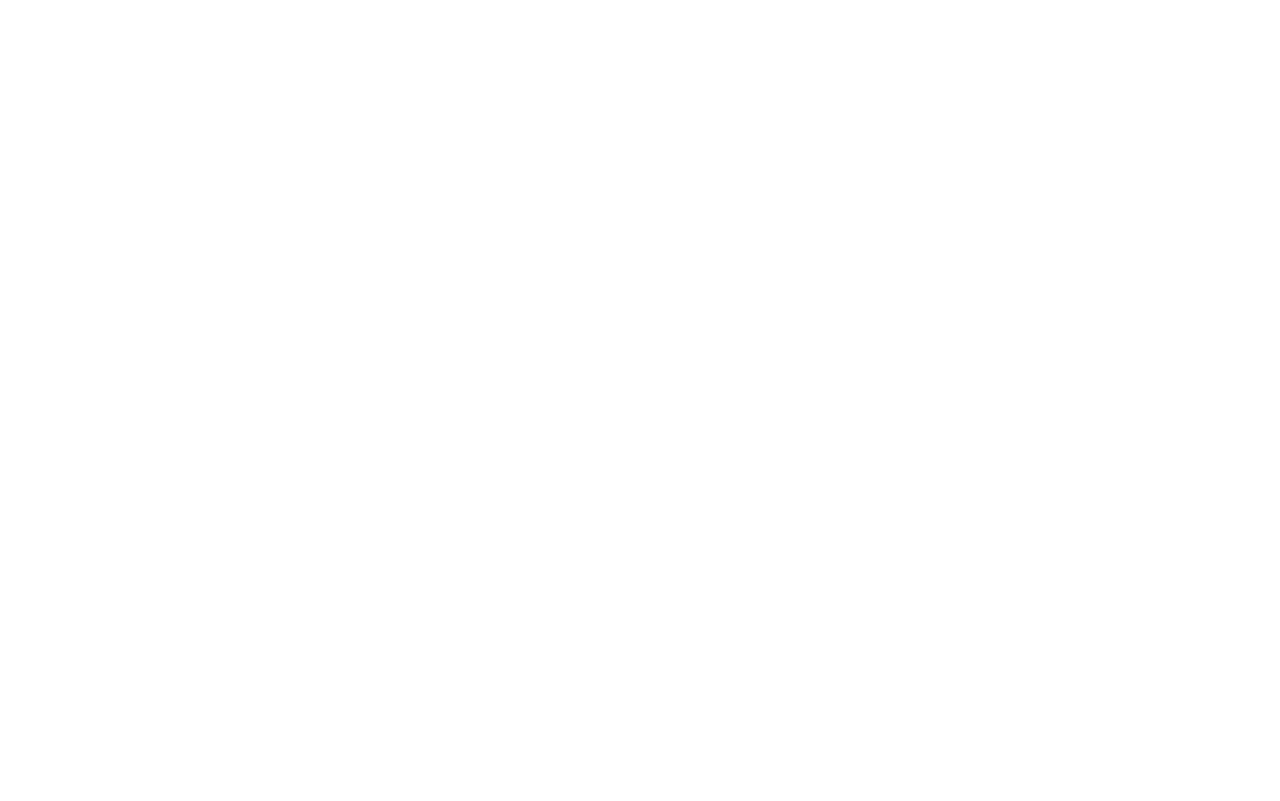
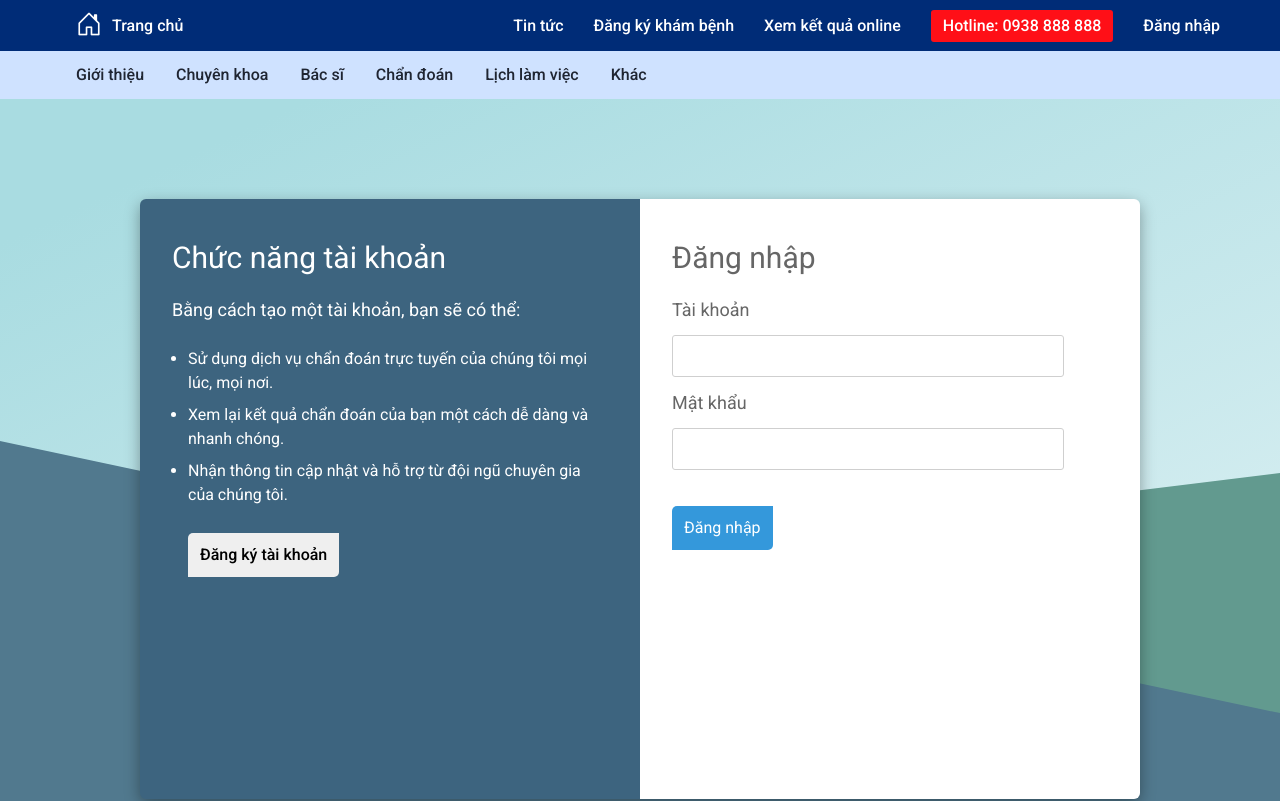
Before and after one commit to tkzero789/Hospital, a React (Create React App) app in the folder client/: page /test-signin in a window 1280 px wide. Before the commit this address had no page. Built offline with nearby package versions, Linux system fonts and the light colour scheme.

Commit message:
Edited Sign-in page in TestSignin.js

```diff
--- a/client/src/App.js
+++ b/client/src/App.js
@@ -20,6 +20,7 @@
 import ApptRequest from "./pages/apptRequest";
 import { useAuth } from "./AuthContext";
 import RequireAuth from "./RequireAuth";
+import TestSignin from "./pages/testSignin";
 
 const App = () => {
   const { getUserRole } = useAuth();
@@ -39,6 +40,8 @@
         <Route path="/signup" element={<Signup />} />
         <Route path="/signup-doctor" element={<SignupDoctor />} />
         <Route path="/signin" element={<Signin />} />
+        <Route path="/test-signin" element={<TestSignin />} />
+
         <Route
           path="/create-symptom"
           element={
--- a/client/src/components/MainNav.js
+++ b/client/src/components/MainNav.js
@@ -7,7 +7,7 @@
   { link: "/home", text: "Trang chủ" },
   { link: "/test-home", text: "Tin tức" },
   { link: "/appt-request", text: "Đăng ký khám bệnh" },
-  { link: "", text: "Xem kết quả online" },
+  { link: "/test-signin", text: "Xem kết quả online" },
   { link: "", text: "Hotline: 0938 888 888" },
 ];
 
@@ -75,7 +75,10 @@
                 </li>
               ) : (
                 <li key={"signout"}>
-                  <NavLink className="nav-link nav-link-first" to="/signin">
+                  <NavLink
+                    className="nav-link nav-link-first"
+                    to="/test-signin"
+                  >
                     <div className="main-nav-text">Đăng nhập</div>
                   </NavLink>
                 </li>
--- a/client/src/css/base.css
+++ b/client/src/css/base.css
@@ -96,7 +96,9 @@
 h4,
 h5,
 h6,
-p {
+p,
+ul,
+li {
   padding: 0;
   margin: 0;
 }
--- a/client/src/css/styles.css
+++ b/client/src/css/styles.css
@@ -1,4 +1,12 @@
 /* CUSTOM SPACING */
+.mt-6 {
+  margin-top: 4rem;
+}
+
+.mt-7 {
+  margin-top: 5rem;
+}
+
 .ms-6 {
   margin-left: 4rem;
 }
@@ -1074,3 +1082,169 @@
 .symp-checker-board .card {
   border: 1px solid var(--header-color);
 }
+
+/* SIGN IN PAGE */
+.shape {
+  width: 100%;
+  height: 50%;
+  position: absolute;
+  bottom: 0;
+  left: 0;
+}
+
+.l-shape {
+  transform: rotate(12deg) translateY(calc(tan(12deg) * 50vw * 1.3))
+    scale(calc(1.3 + tan(12deg)));
+  background-color: #51798e;
+}
+
+.r-shape {
+  transform: rotate(-7deg) translateY(calc(tan(12deg) * 50vw * 1.1))
+    scale(calc(1.3 + tan(12deg)));
+  background-color: #629a8f;
+}
+
+.signin-bg {
+  background: linear-gradient(
+    335deg,
+    rgb(217, 239, 242) 11.2%,
+    rgb(169, 220, 225) 88.9%
+  );
+  height: calc(100vh - 98px);
+}
+
+.signin {
+  display: flex;
+  flex-direction: column;
+  position: relative;
+}
+
+.zi {
+  z-index: 99;
+}
+
+.signin-wrapper {
+  display: flex;
+  justify-content: center;
+  padding-top: 100px;
+}
+
+.signin-box {
+  display: flex;
+  width: 1000px;
+  height: 600px;
+  border-radius: 8px;
+  box-shadow: rgba(0, 0, 0, 0.35) 0px 5px 15px;
+}
+
+.signin-left {
+  background-color: #3d647f;
+  border-top-left-radius: 6px;
+  border-bottom-left-radius: 6px;
+}
+
+.signin-left-container {
+  padding: 36px 32px;
+}
+
+.signin-left-header {
+  font-size: 30px;
+  color: var(--text-white);
+}
+
+.signin-left-body {
+  font-size: 18px;
+  color: var(--text-white);
+  padding-top: 16px;
+}
+
+.signin-left-list {
+  font-size: 16px;
+  padding-top: 16px;
+  padding-left: 16px;
+}
+
+.signin-left-list li {
+  margin: 8px 0;
+}
+
+.signin-left-btn {
+  margin-top: 26px;
+  margin-left: 16px;
+}
+
+.signin-left-btn button {
+  border: none;
+  padding: 10px 12px;
+  font-weight: var(--roboto-medium-weight);
+  border-top-left-radius: 5px;
+  border-bottom-right-radius: 5px;
+}
+
+.signin-left-btn button:hover {
+  background-color: #e2e0e0;
+}
+
+.signin-right {
+  background-color: #fff;
+  border-top-right-radius: 6px;
+  border-bottom-right-radius: 6px;
+}
+
+.signin-right-container {
+  padding: 36px 32px;
+}
+
+.signin-right-header {
+  font-size: 30px;
+  color: #666;
+}
+
+.signin-right-form {
+  padding-top: 16px;
+}
+
+.signin-right-form form label {
+  display: block;
+  font-size: 18px;
+  color: #666;
+}
+
+.signin-right-form form input {
+  margin: 12px 0;
+  width: 90%;
+  padding: 8px;
+  border: 1px solid #cfcfcf;
+  outline-color: #3498db;
+  border-radius: 3px;
+}
+
+.signin-right-form form input.empty {
+  outline: 1px solid red;
+}
+
+.signin-right-btn {
+  margin-top: 24px;
+}
+
+.signin-right-btn button {
+  background-color: #3498db;
+  color: var(--text-white);
+  padding: 10px 12px;
+  border-top-left-radius: 5px;
+  border-bottom-right-radius: 5px;
+  border: none;
+}
+
+.signin-right-btn button:hover {
+  background-color: var(--btn-blue-hover);
+}
+
+.signin-footer {
+  margin-top: 70px;
+}
+
+.signin-footer a {
+  color: var(--text-white);
+  margin: 0 8px;
+}
--- a/client/src/pages/signin.js
+++ b/client/src/pages/signin.js
@@ -2,8 +2,6 @@
 import { NavLink } from "react-router-dom";
 import { useNavigate } from "react-router";
 import axios from "axios";
-import "bootstrap-icons/font/bootstrap-icons.css";
-
 import AdminNavBar from "../components/AdminNavBar";
 import SignupLogo from "../assets/signup-logo.png";
 import { useAuth } from "../AuthContext";
--- /dev/null
+++ b/client/src/pages/testSignin.js
@@ -0,0 +1,191 @@
+import React, { useState } from "react";
+import { NavLink } from "react-router-dom";
+import { useNavigate } from "react-router";
+import axios from "axios";
+import MainNav from "../components/MainNav";
+import LowNav from "../components/LowNav";
+import { useAuth } from "../AuthContext";
+
+export default function TestSignin() {
+  // User
+  const [user, setUser] = useState({
+    email: "",
+    phoneNumber: "",
+    password: "",
+    role: "patient",
+  });
+  const { login } = useAuth();
+
+  const updateEmailOrPhoneField = (event) => {
+    let _user = { ...user };
+    const inputValue = event.target.value.trim();
+    if (inputValue.includes("@")) {
+      _user["email"] = event.target.value;
+    } else {
+      _user["phoneNumber"] = event.target.value;
+    }
+    setUser(_user);
+  };
+
+  const updatePasswordField = (event) => {
+    let _user = { ...user };
+    _user[event.target.name] = event.target.value;
+    setUser(_user);
+  };
+
+  const navigate = useNavigate();
+
+  // Confirm Sign In
+  async function confirmSignin(e) {
+    e.preventDefault();
+    await axios
+      .post(
+        "https://symptom-checker-with-mern-backend.onrender.com/signin",
+        user
+      )
+      .then((res) => {
+        console.log("Signed in");
+        console.log(res.data);
+        setUser({
+          email: "",
+          phoneNumber: "",
+          password: "",
+          role: "patient",
+        });
+        const token = res.data.token;
+        login(token);
+        navigate("/");
+      })
+      .catch((err) => {
+        if (err.response && err.response.status === 401) {
+          window.alert("Thông tin đăng nhập không chính xác. Vui lòng thử lại");
+        } else {
+          const message = `An error occurred: ${err}`;
+          window.alert(message);
+        }
+        return;
+      });
+  }
+
+  // Check for empty input
+  const [isInputEmpty, setIsInputEmpty] = useState(false);
+
+  const checkInputEmpty = () => {
+    const isEmpty = (!user.email && !user.phoneNumber) || !user.password;
+    setIsInputEmpty(isEmpty);
+  };
+
+  return (
+    <>
+      <MainNav />
+      <LowNav />
+      <div className="signin-bg">
+        <div className="signin">
+          <div className="shape r-shape"></div>
+          <div className="shape l-shape"></div>
+          <div className="content-container zi">
+            <div className="signin-wrapper">
+              <div className="signin-box">
+                <div className="c-6 signin-left">
+                  <div className="signin-left-container">
+                    <div className="signin-left-header">
+                      <span>Chức năng tài khoản</span>
+                    </div>
+                    <div className="signin-left-body">
+                      <span>
+                        Bằng cách tạo một tài khoản, bạn sẽ có thể:
+                        <br />
+                      </span>
+                      <ul className="signin-left-list">
+                        <li>
+                          Sử dụng dịch vụ chẩn đoán trực tuyến của chúng tôi mọi
+                          lúc, mọi nơi.
+                        </li>
+                        <li>
+                          Xem lại kết quả chẩn đoán của bạn một cách dễ dàng và
+                          nhanh chóng.
+                        </li>
+                        <li>
+                          Nhận thông tin cập nhật và hỗ trợ từ đội ngũ chuyên
+                          gia của chúng tôi.
+                        </li>
+                      </ul>
+                    </div>
+                    <div className="signin-left-btn">
+                      <NavLink to="/signup">
+                        <button type="button">Đăng ký tài khoản</button>
+                      </NavLink>
+                    </div>
+                  </div>
+                </div>
+                <div className="c-6 signin-right">
+                  <div className="signin-right-container">
+                    <div className="signin-right-header">
+                      <span>Đăng nhập</span>
+                    </div>
+                    <div className="signin-right-form">
+                      <form>
+                        <label for="username">Tài khoản</label>
+                        <input
+                          type="text"
+                          id="username"
+                          name="username"
+                          required
+                          onChange={(e) => updateEmailOrPhoneField(e)}
+                          className={`${
+                            !user.email && !user.phoneNumber && isInputEmpty
+                              ? "empty"
+                              : ""
+                          }`}
+                        ></input>
+                        <label for="password">Mật khẩu</label>
+                        <input
+                          type="text"
+                          id="password"
+                          name="password"
+                          required
+                          onChange={(e) => updatePasswordField(e)}
+                          className={`${
+                            !user.password && isInputEmpty ? "empty" : ""
+                          }`}
+                        ></input>
+                      </form>
+                    </div>
+                    <div className="signin-right-btn">
+                      <button
+                        type="button"
+                        onClick={(e) => {
+                          checkInputEmpty();
+                          if (!isInputEmpty) {
+                            confirmSignin(e);
+                          }
+                        }}
+                      >
+                        Đăng nhập
+                      </button>
+                    </div>
+                  </div>
+                </div>
+              </div>
+            </div>
+          </div>
+          <div className="signin-footer zi text-center">
+            <span className="text-white">
+              Copyright © 2024 BKC. All rights reserved.
+            </span>
+            <div></div>
+            <NavLink className="text-decoration-none ">
+              <span>Điều khoản</span>
+            </NavLink>
+            <NavLink className="text-decoration-none ">
+              <span>Chính sách</span>
+            </NavLink>
+            <NavLink className="text-decoration-none ">
+              <span>Trợ giúp</span>
+            </NavLink>
+          </div>
+        </div>
+      </div>
+    </>
+  );
+}
```
